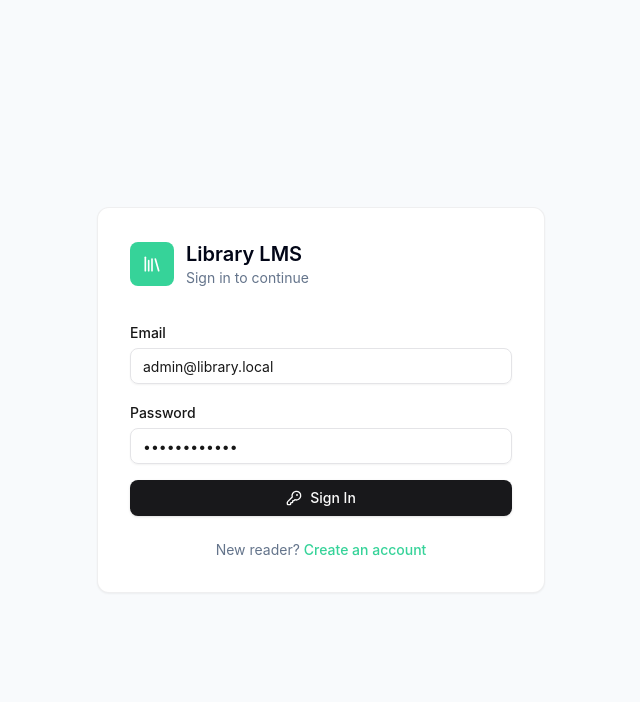
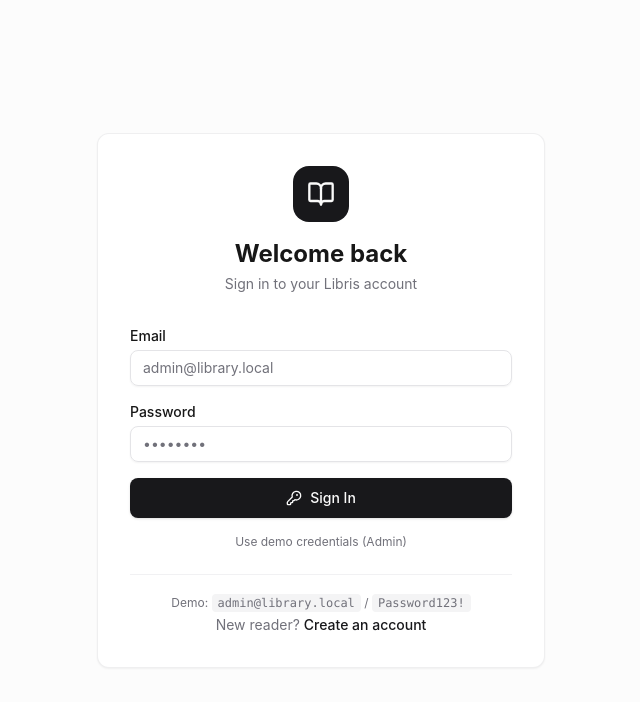
Before and after one commit to AbhiBofficial/LMS-PEP, a React (Vite) app in the folder frontend/: page /login in a window 1280 px wide. Shown: the top 702 px of the page, without its empty margins (319-959 px from the left). Built offline with nearby package versions, Linux system fonts and the light colour scheme; no server answers.

Commit message:
fix: LoginPage - add demo fill button, remove pre-filled creds, inline validation errors, branded header; RegisterPage - stronger password validation, accessible labels

```diff
--- a/frontend/src/pages/LoginPage.tsx
+++ b/frontend/src/pages/LoginPage.tsx
@@ -1,32 +1,36 @@
 import { zodResolver } from '@hookform/resolvers/zod';
-import { KeyRound, Library } from 'lucide-react';
+import { BookOpen, KeyRound } from 'lucide-react';
 import { useForm } from 'react-hook-form';
 import { toast } from 'sonner';
-import { Link, Navigate, useNavigate } from 'react-router-dom';
+import { Link, Navigate, useLocation, useNavigate } from 'react-router-dom';
 import { z } from 'zod';
 import { api, apiMessage } from '../lib/api';
 import { useAuthStore } from '../store/auth';
 import type { AuthResponse } from '../types/api';
 
 const schema = z.object({
-  email: z.string().email(),
-  password: z.string().min(8)
+  email: z.string().email('Please enter a valid email'),
+  password: z.string().min(8, 'Password must be at least 8 characters')
 });
 
 type FormValues = z.infer<typeof schema>;
 
 export function LoginPage() {
   const navigate = useNavigate();
+  const location = useLocation();
   const token = useAuthStore((state) => state.accessToken);
   const setAuth = useAuthStore((state) => state.setAuth);
-  const { register, handleSubmit, formState } = useForm<FormValues>({
+  const { register, handleSubmit, setValue, formState } = useForm<FormValues>({
     resolver: zodResolver(schema),
-    defaultValues: { email: 'admin@library.local', password: 'Password123!' }
+    defaultValues: { email: '', password: '' }
   });
 
   if (token) {
     return <Navigate to="/app" replace />;
   }
+
+  // Auto-fill demo credentials if navigated with state.demo
+  const isDemo = (location.state as { demo?: boolean } | null)?.demo;
 
   async function onSubmit(values: FormValues) {
     try {
@@ -39,37 +43,94 @@ export function LoginPage() {
     }
   }
 
+  function fillDemo() {
+    setValue('email', 'admin@library.local');
+    setValue('password', 'Password123!');
+  }
+
+  const errors = formState.errors;
+
   return (
-    <main className="grid min-h-screen bg-slate-50 px-4 py-8 dark:bg-slate-950">
+    <main className="grid min-h-screen bg-muted/30 px-4 py-8">
       <section className="m-auto w-full max-w-md panel p-8">
-        <div className="mb-8 flex items-center gap-3">
-          <div className="grid h-11 w-11 place-items-center rounded-lg bg-mint text-white">
-            <Library className="h-5 w-5" />
+        {/* Brand Header */}
+        <div className="mb-8 text-center">
+          <div className="inline-flex h-14 w-14 items-center justify-center rounded-2xl bg-primary mb-4">
+            <BookOpen className="h-7 w-7 text-primary-foreground" />
+          </div>
+          <h1 className="text-2xl font-bold">Welcome back</h1>
+          <p className="text-sm text-muted-foreground mt-1">Sign in to your Libris account</p>
+        </div>
+
+        {/* Demo Banner */}
+        {isDemo && (
+          <div className="mb-5 rounded-xl border border-primary/20 bg-primary/5 px-4 py-3 text-sm">
+            <p className="font-medium text-primary mb-1">👋 Demo mode</p>
+            <p className="text-muted-foreground text-xs">Click the button below to fill in demo credentials.</p>
+          </div>
+        )}
+
+        <form className="space-y-4" onSubmit={handleSubmit(onSubmit)} id="login-form">
+          <div>
+            <label className="label block mb-1" htmlFor="login-email">Email</label>
+            <input
+              className="input"
+              type="email"
+              id="login-email"
+              autoComplete="email"
+              placeholder="admin@library.local"
+              {...register('email')}
+            />
+            {errors.email && (
+              <p className="text-xs text-destructive mt-1">{errors.email.message}</p>
+            )}
           </div>
           <div>
-            <h1 className="text-xl font-semibold text-slate-950 dark:text-white">Library LMS</h1>
-            <p className="text-sm text-slate-500 dark:text-slate-400">Sign in to continue</p>
+            <label className="label block mb-1" htmlFor="login-password">Password</label>
+            <input
+              className="input"
+              type="password"
+              id="login-password"
+              autoComplete="current-password"
+              placeholder="••••••••"
+              {...register('password')}
+            />
+            {errors.password && (
+              <p className="text-xs text-destructive mt-1">{errors.password.message}</p>
+            )}
           </div>
-        </div>
-
-        <form className="space-y-4" onSubmit={handleSubmit(onSubmit)}>
-          <label className="block">
-            <span className="label">Email</span>
-            <input className="input mt-1" type="email" {...register('email')} />
-          </label>
-          <label className="block">
-            <span className="label">Password</span>
-            <input className="input mt-1" type="password" {...register('password')} />
-          </label>
-          <button className="btn-primary w-full" disabled={formState.isSubmitting}>
+          <button
+            className="btn-primary w-full h-10"
+            disabled={formState.isSubmitting}
+            id="login-submit"
+          >
             <KeyRound className="h-4 w-4" />
-            Sign In
+            {formState.isSubmitting ? 'Signing in…' : 'Sign In'}
           </button>
         </form>
 
-        <p className="mt-6 text-center text-sm text-slate-500 dark:text-slate-400">
-          New reader? <Link className="font-medium text-mint" to="/register">Create an account</Link>
-        </p>
+        {/* Demo fill button */}
+        <button
+          type="button"
+          onClick={fillDemo}
+          className="mt-3 w-full text-center text-xs text-muted-foreground hover:text-primary transition-colors py-1"
+          id="demo-fill-btn"
+        >
+          Use demo credentials (Admin)
+        </button>
+
+        <div className="mt-5 pt-5 border-t border-border/50 space-y-1 text-center">
+          <p className="text-xs text-muted-foreground">
+            Demo: <code className="bg-muted px-1.5 py-0.5 rounded text-xs">admin@library.local</code> /{' '}
+            <code className="bg-muted px-1.5 py-0.5 rounded text-xs">Password123!</code>
+          </p>
+          <p className="text-sm text-muted-foreground">
+            New reader?{' '}
+            <Link className="font-medium text-primary hover:underline" to="/register" id="register-link">
+              Create an account
+            </Link>
+          </p>
+        </div>
       </section>
     </main>
   );
--- a/frontend/src/pages/RegisterPage.tsx
+++ b/frontend/src/pages/RegisterPage.tsx
@@ -1,5 +1,5 @@
 import { zodResolver } from '@hookform/resolvers/zod';
-import { Library, UserPlus } from 'lucide-react';
+import { BookOpen, UserPlus } from 'lucide-react';
 import { useForm } from 'react-hook-form';
 import { toast } from 'sonner';
 import { Link, Navigate, useNavigate } from 'react-router-dom';
@@ -9,9 +9,13 @@ import { useAuthStore } from '../store/auth';
 import type { AuthResponse } from '../types/api';
 
 const schema = z.object({
-  fullName: z.string().min(2).max(160),
-  email: z.string().email(),
-  password: z.string().min(8),
+  fullName: z.string().min(2, 'Name must be at least 2 characters').max(160),
+  email: z.string().email('Please enter a valid email'),
+  password: z
+    .string()
+    .min(8, 'Password must be at least 8 characters')
+    .regex(/[A-Z]/, 'Must include an uppercase letter')
+    .regex(/[0-9]/, 'Must include a number'),
   phone: z.string().optional(),
   address: z.string().optional()
 });
@@ -39,55 +43,102 @@ export function RegisterPage() {
         profile: { phone: values.phone, address: values.address }
       });
       setAuth(data);
-      toast.success('Account created');
+      toast.success('Account created! Welcome to Libris.');
       navigate('/app');
     } catch (error) {
       toast.error(apiMessage(error, 'Registration failed'));
     }
   }
 
+  const errors = formState.errors;
+
   return (
-    <main className="grid min-h-screen bg-slate-50 px-4 py-8 dark:bg-slate-950">
+    <main className="grid min-h-screen bg-muted/30 px-4 py-8">
       <section className="m-auto w-full max-w-xl panel p-8">
-        <div className="mb-8 flex items-center gap-3">
-          <div className="grid h-11 w-11 place-items-center rounded-lg bg-mint text-white">
-            <Library className="h-5 w-5" />
+        {/* Brand Header */}
+        <div className="mb-8 text-center">
+          <div className="inline-flex h-14 w-14 items-center justify-center rounded-2xl bg-primary mb-4">
+            <BookOpen className="h-7 w-7 text-primary-foreground" />
+          </div>
+          <h1 className="text-2xl font-bold">Create your account</h1>
+          <p className="text-sm text-muted-foreground mt-1">Reader access is granted immediately</p>
+        </div>
+
+        <form className="grid gap-4 sm:grid-cols-2" onSubmit={handleSubmit(onSubmit)} id="register-form">
+          <div className="sm:col-span-2">
+            <label className="label block mb-1" htmlFor="reg-fullname">Full Name *</label>
+            <input
+              className="input"
+              id="reg-fullname"
+              placeholder="Your full name"
+              autoComplete="name"
+              {...register('fullName')}
+            />
+            {errors.fullName && (
+              <p className="text-xs text-destructive mt-1">{errors.fullName.message}</p>
+            )}
           </div>
           <div>
-            <h1 className="text-xl font-semibold text-slate-950 dark:text-white">Create Account</h1>
-            <p className="text-sm text-slate-500 dark:text-slate-400">Reader access is created immediately</p>
+            <label className="label block mb-1" htmlFor="reg-email">Email *</label>
+            <input
+              className="input"
+              type="email"
+              id="reg-email"
+              placeholder="you@example.com"
+              autoComplete="email"
+              {...register('email')}
+            />
+            {errors.email && (
+              <p className="text-xs text-destructive mt-1">{errors.email.message}</p>
+            )}
           </div>
-        </div>
-
-        <form className="grid gap-4 sm:grid-cols-2" onSubmit={handleSubmit(onSubmit)}>
-          <label className="block sm:col-span-2">
-            <span className="label">Full Name</span>
-            <input className="input mt-1" {...register('fullName')} />
-          </label>
-          <label className="block">
-            <span className="label">Email</span>
-            <input className="input mt-1" type="email" {...register('email')} />
-          </label>
-          <label className="block">
-            <span className="label">Password</span>
-            <input className="input mt-1" type="password" {...register('password')} />
-          </label>
-          <label className="block">
-            <span className="label">Phone</span>
-            <input className="input mt-1" {...register('phone')} />
-          </label>
-          <label className="block">
-            <span className="label">Address</span>
-            <input className="input mt-1" {...register('address')} />
-          </label>
-          <button className="btn-primary sm:col-span-2" disabled={formState.isSubmitting}>
+          <div>
+            <label className="label block mb-1" htmlFor="reg-password">Password *</label>
+            <input
+              className="input"
+              type="password"
+              id="reg-password"
+              placeholder="Min 8 chars, 1 uppercase, 1 number"
+              autoComplete="new-password"
+              {...register('password')}
+            />
+            {errors.password && (
+              <p className="text-xs text-destructive mt-1">{errors.password.message}</p>
+            )}
+          </div>
+          <div>
+            <label className="label block mb-1" htmlFor="reg-phone">Phone</label>
+            <input
+              className="input"
+              id="reg-phone"
+              placeholder="+91 98765 43210"
+              {...register('phone')}
+            />
+          </div>
+          <div>
+            <label className="label block mb-1" htmlFor="reg-address">Address</label>
+            <input
+              className="input"
+              id="reg-address"
+              placeholder="City, State"
+              {...register('address')}
+            />
+          </div>
+          <button
+            className="btn-primary sm:col-span-2 h-10"
+            disabled={formState.isSubmitting}
+            id="register-submit"
+          >
             <UserPlus className="h-4 w-4" />
-            Register
+            {formState.isSubmitting ? 'Creating account…' : 'Create Account'}
           </button>
         </form>
 
-        <p className="mt-6 text-center text-sm text-slate-500 dark:text-slate-400">
-          Already registered? <Link className="font-medium text-mint" to="/login">Sign in</Link>
+        <p className="mt-6 text-center text-sm text-muted-foreground">
+          Already registered?{' '}
+          <Link className="font-medium text-primary hover:underline" to="/login" id="login-link">
+            Sign in
+          </Link>
         </p>
       </section>
     </main>
```
